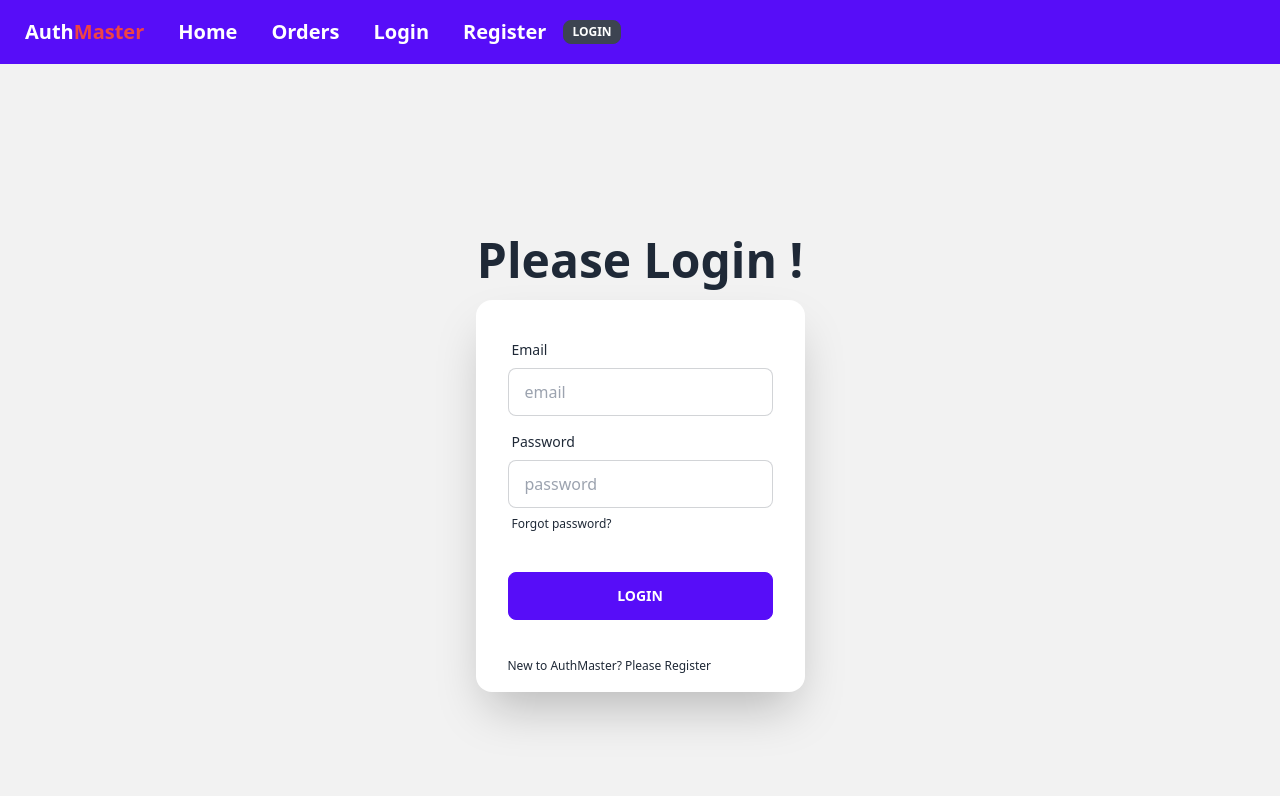
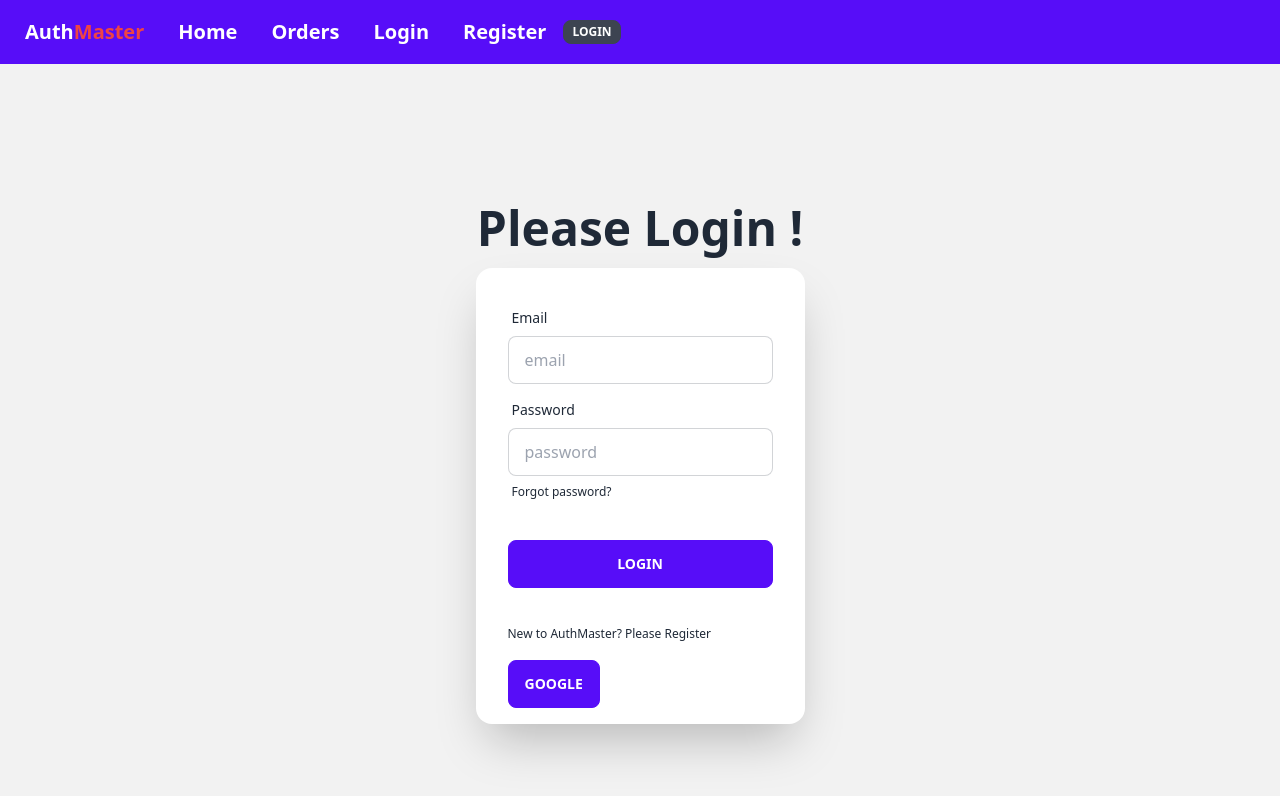
Before and after one commit to coder-Jahirul-Islam/auth-firebase-context-tailwind, a React (Vite) app: page /login in a window 1280 px wide. Shown: the top 796 px of the page. Built offline with nearby package versions, Linux system fonts and the light colour scheme; no server answers.

Commit message:
sign in with google

```diff
--- a/src/components/Login.jsx
+++ b/src/components/Login.jsx
@@ -3,7 +3,7 @@ import { Link } from 'react-router-dom';
 import { AuthContext } from '../providers/AuthProviders';
 
 const Login = () => {
-    const { signIn } = useContext(AuthContext);
+    const { signIn, signInWithGoogle } = useContext(AuthContext);
 
     const handleLogin = (event) => {
         event.preventDefault();
@@ -21,8 +21,15 @@ const Login = () => {
         .catch(error =>{
             console.log(error);
         })
+    }
 
-
+    const handleGoogleSignIn = ()=>{
+        signInWithGoogle()
+        .then(result =>{
+            const loggedUser = result.user;
+            console.log(loggedUser);
+        })
+        .catch(error => console.error(error))
     }
     return (
         <>
@@ -57,6 +64,9 @@ const Login = () => {
                         <p className="ml-8 mb-4">
                             <Link to='/register' className="label-text-alt link link-hover">New to AuthMaster? Please Register</Link>
                         </p>
+                        <div>
+                            <button onClick={handleGoogleSignIn} className='ml-8 mb-4 btn btn-primary'>Google</button>
+                        </div>
 
                     </div>
                 </div>
--- a/src/providers/AuthProviders.jsx
+++ b/src/providers/AuthProviders.jsx
@@ -1,9 +1,13 @@
 import React, { createContext, useEffect, useState } from 'react';
-import { createUserWithEmailAndPassword, getAuth, onAuthStateChanged, signInWithEmailAndPassword, signOut } from "firebase/auth";
+import { GoogleAuthProvider, createUserWithEmailAndPassword, getAuth, onAuthStateChanged, signInWithEmailAndPassword, signInWithPopup, signOut } from "firebase/auth";
 import app from '../firebase/firebase.config';
 
 export const AuthContext = createContext(null);
 const auth = getAuth(app);
+const googleAuthProvider = new GoogleAuthProvider()
+
+
+
 const AuthProviders = ({ children }) => {
     const [user, setUser] = useState(null);
     const [loading, setLoading] = useState(true);
@@ -15,6 +19,9 @@ const AuthProviders = ({ children }) => {
     const signIn = (email, password) => {
         return signInWithEmailAndPassword(auth, email, password);
 
+    }
+    const signInWithGoogle =()=>{
+        return signInWithPopup(auth, googleAuthProvider)
     }
     const logOut = () => {
         return signOut(auth);
@@ -44,7 +51,8 @@ const AuthProviders = ({ children }) => {
         createUser,
         signIn,
         logOut,
-        loading
+        loading,
+        signInWithGoogle
     }
 
 
```
Also changed, not shown: src/__steps__.js (+7 -0 lines).
